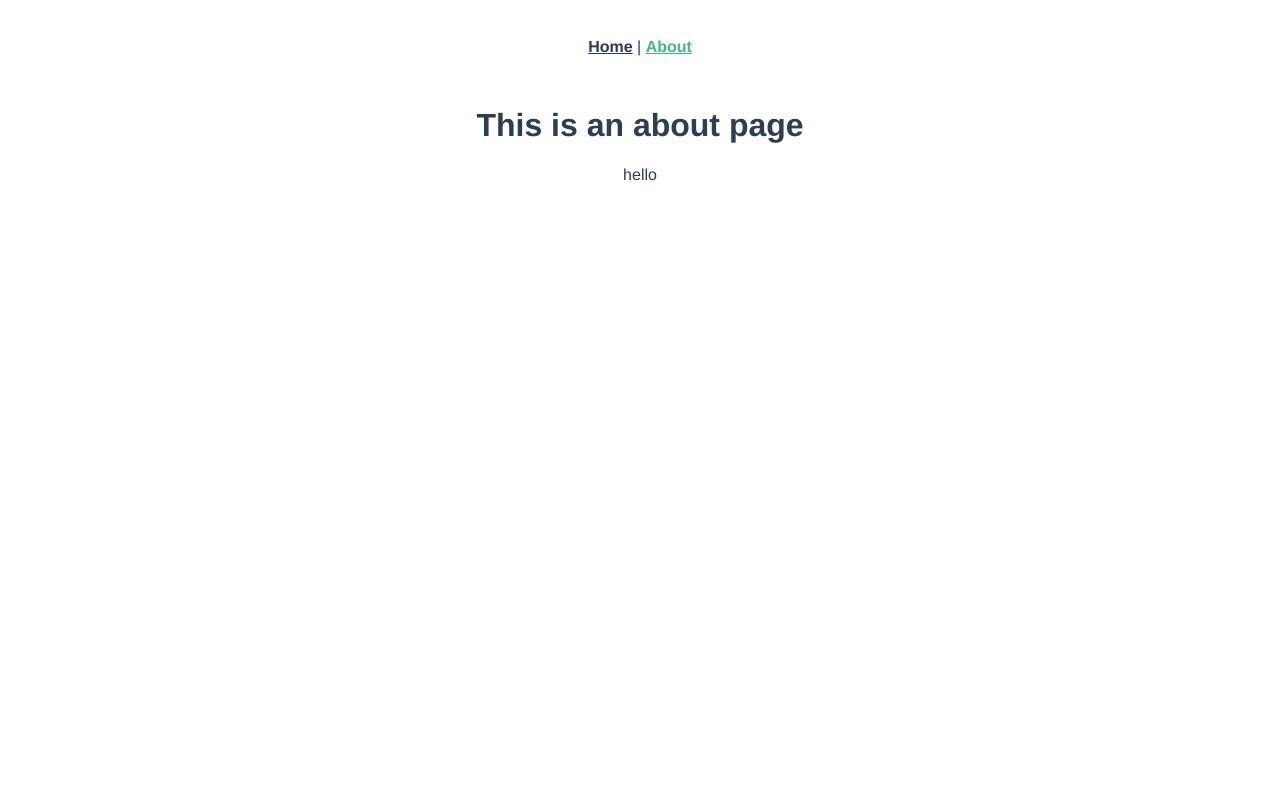
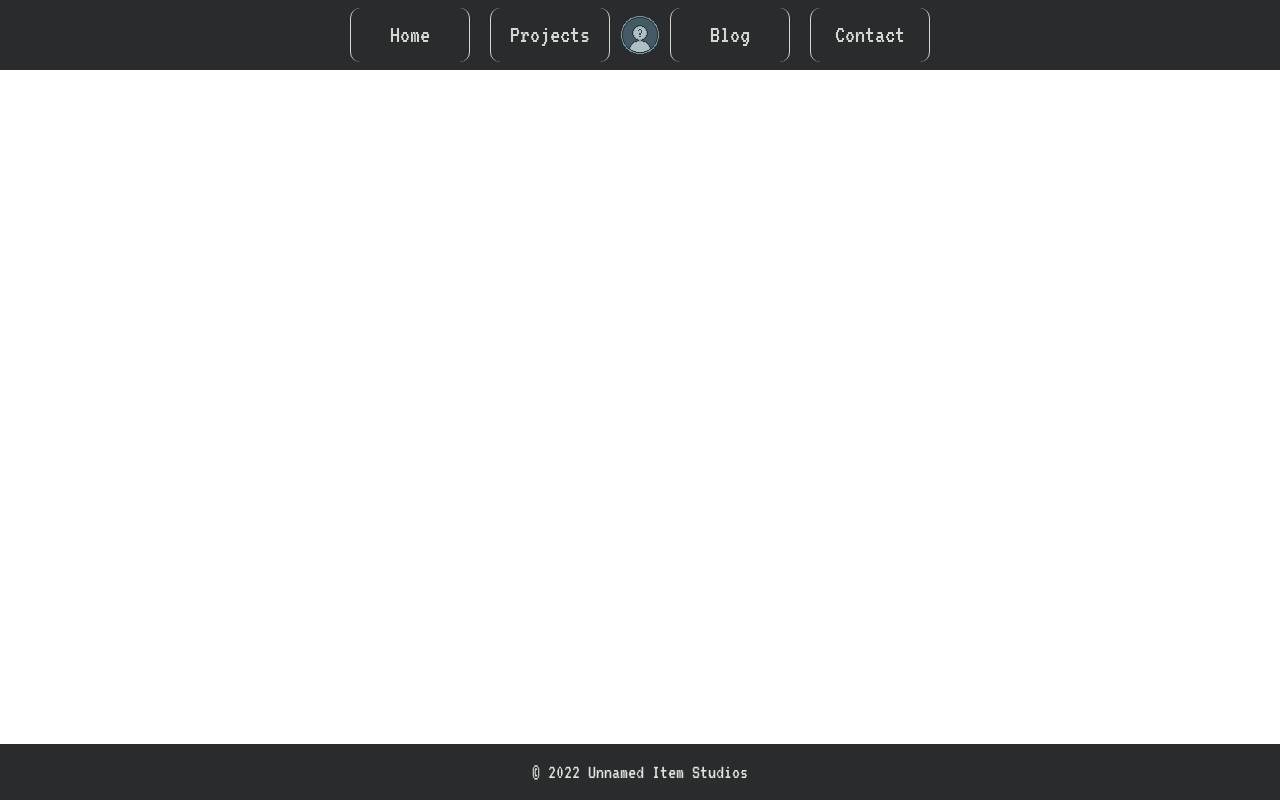
Before and after one commit to unnamedItem/unnameditem_studios, a Vue app: page /about in a window 1280 px wide. Built offline with nearby package versions, Linux system fonts and the light colour scheme.

Commit message:
first commit

```diff
--- a/package.json
+++ b/package.json
@@ -10,10 +10,12 @@
     "start": "node server.js"
   },
   "dependencies": {
+    "bootstrap": "^5.1.3",
+    "bootstrap-vue": "^2.21.2",
     "core-js": "^3.6.5",
     "express": "^4.17.2",
     "serve-static": "^1.14.2",
-    "vue": "^2.6.11",
+    "vue": "^2.6.14",
     "vue-i18n": "^8.26.3",
     "vue-router": "^3.2.0",
     "vuex": "^3.4.0"
--- a/src/App.vue
+++ b/src/App.vue
@@ -1,32 +1,43 @@
 <template>
   <div id="app">
-    <div id="nav">
-      <router-link to="/">Home</router-link> |
-      <router-link to="/about">About</router-link>
-    </div>
-    <router-view/>
+    <Navbar id="nav"/>
+    <router-view id="main-content"/>
+    <Footer id="footer"/>
   </div>
 </template>
 
+
+<script>
+import Navbar from './components/TheNavbar.vue'
+import Footer from './components/TheFooter.vue'
+
+export default {
+  components: {
+    Navbar,
+    Footer
+  }
+}
+</script>
+
+
 <style lang="scss">
+@import url('https://fonts.googleapis.com/css2?family=VT323&display=swap');
+
 #app {
-  font-family: Avenir, Helvetica, Arial, sans-serif;
+  font-family: 'VT323', monospace;
   -webkit-font-smoothing: antialiased;
   -moz-osx-font-smoothing: grayscale;
-  text-align: center;
-  color: #2c3e50;
+  min-height: 100vh;
 }
 
-#nav {
-  padding: 30px;
+#main-content {
+  padding-top: 25px;
+  padding-bottom: 80px;
+}
 
-  a {
-    font-weight: bold;
-    color: #2c3e50;
-
-    &.router-link-exact-active {
-      color: #42b983;
-    }
-  }
+#footer {
+  position: absolute;
+  bottom: 0;
+  width: 100%;
 }
 </style>
--- /dev/null
+++ b/src/app.scss
@@ -0,0 +1,42 @@
+// Custom Colors
+$color-primary:       #0275d8;
+$color-success:       #5cb85c;
+$color-info:          #5bc0de;
+$color-warning:       #f0ad4e;
+$color-danger:        #d9534f;
+$color-dark:          #292b2c;
+$color-light:         #f7f7f7;
+$color-secondary:     #798289;
+
+// Main Colors
+$green-1:             #D9ED92;
+$green-2:             #B0DA97;
+$green-3:             #87C79B;
+$gray-1:              #51686D;
+$gray-2:              #383E46;
+$dark-1:              #1E141E;
+$white-1:             #D2D7D2;
+$white-2:             #E0E4E0;
+
+
+// Custom Theme
+$theme-colors: (
+    "primary":              $color-primary,
+    "success":              $color-success,
+    "info":                 $color-info,
+    "warning":              $color-warning,
+    "danger":               $color-danger,
+    "dark":                 $color-dark,
+    "light":                $color-light,
+    "secondary":            $color-secondary,
+    "green-1":              $green-1,
+    "green-2":              $green-2,
+    "green-3":              $green-3,
+    "gray-1":               $gray-1,
+    "gray-2":               $gray-2,
+    "dark-1":               $dark-1,
+    "white-1":              $white-1,
+    "white-2":              $white-2
+);
+
+@import 'node_modules/bootstrap/scss/bootstrap'
--- /dev/null
+++ b/src/components/TheFooter.vue
@@ -0,0 +1,25 @@
+<template>
+    <b-navbar variant="dark" class="px-lg-5 px-3 d-flex justify-content-center">
+        <b-nav>
+            <b-navbar-brand>© 2022 Unnamed Item Studios</b-navbar-brand>
+        </b-nav>
+    </b-navbar>
+</template>
+
+
+<script>
+export default {
+    name: 'TheFooter'
+}
+</script>
+
+
+<style lang="scss">
+#footer {
+    .navbar-brand {
+        color: var(--bs-white-2);
+        text-align: center;
+        margin: auto;
+    }
+}
+</style>
--- /dev/null
+++ b/src/components/TheNavbar.vue
@@ -0,0 +1,42 @@
+<template>
+    <b-navbar variant="dark" class="d-flex justify-content-center" sticky>
+        <b-nav>
+            <b-nav-item class="border-right border-left">Home</b-nav-item>
+            <b-nav-item class="border-right">Projects</b-nav-item>
+            <b-navbar-brand style="margin: auto">
+                <img src="@/assets/unnameditem_token.png" width="40" height="40">
+            </b-navbar-brand>
+            <b-nav-item class="border-left">Blog</b-nav-item>
+            <b-nav-item class="border-right border-left">Contact</b-nav-item>
+        </b-nav>
+    </b-navbar>
+</template>
+
+
+<script>
+export default {
+    name: 'nav-bar'
+}
+</script>
+
+
+<style lang="scss">
+#nav {
+    a {
+        color: var(--bs-white-1);
+    }
+
+    .nav-item {
+        min-width: 120px;
+        text-align: center;
+        font-size: 25px;
+
+        border-right: 1px solid var(--bs-white-1);
+        border-left: 1px solid var(--bs-white-1);
+        border-radius: 10px;
+
+        margin-left: 10px;
+        margin-right: 10px;
+    }
+}
+</style>
--- a/src/router/index.js
+++ b/src/router/index.js
@@ -10,14 +10,6 @@ const routes = [
     name: 'Home',
     component: Home
   },
-  {
-    path: '/about',
-    name: 'About',
-    // route level code-splitting
-    // this generates a separate chunk (about.[hash].js) for this route
-    // which is lazy-loaded when the route is visited.
-    component: () => import(/* webpackChunkName: "about" */ '../views/About.vue')
-  }
 ]
 
 const router = new VueRouter({
--- a/src/views/Home.vue
+++ b/src/views/Home.vue
@@ -1,18 +1,44 @@
 <template>
   <div class="home">
-    <img alt="Vue logo" src="../assets/logo.png">
-    <HelloWorld msg="Welcome to Your Vue.js App"/>
+    <div class="main-logo d-flex justify-content-center">
+      <span>Unnamed <img src="@/assets/unnameditem_token_lg.png" width="100" height="100"> Studios</span>
+    </div>
+
+    <div class="card">
+      Lorem ipsum dolor sit amet consectetur adipisicing elit. Deleniti harum doloremque mollitia fuga, autem ab modi odit, reiciendis amet laudantium voluptatum atque cum. Eos dolorum suscipit libero qui provident dolore et laborum obcaecati vel hic ab autem ipsa sunt, accusantium sed maxime pariatur quidem doloremque dolores reiciendis dolor. Soluta culpa sapiente, commodi ducimus libero dolor officia illum ipsa omnis laudantium aut ea reprehenderit delectus cupiditate saepe temporibus quisquam deserunt quasi! Voluptatibus possimus voluptatum modi eius distinctio, saepe, asperiores, quas qui corporis explicabo optio ipsa. Ut ad facere ab est, asperiores, natus provident cumque porro tenetur quos culpa nobis a tempora.
+    </div>
   </div>
 </template>
 
+
 <script>
-// @ is an alias to /src
-import HelloWorld from '@/components/HelloWorld.vue'
-
 export default {
   name: 'Home',
-  components: {
-    HelloWorld
-  }
 }
 </script>
+
+
+<style lang="scss">
+.main-logo {
+  font-size: 50px;
+  color: var(--bs-gray-2);
+  background-color: var(--bs-white-2);
+  border: 1px solid var(--bs-white-1);
+  padding: 20px;
+  width: 80%;
+  margin: auto;
+  border-radius: 10px;
+}
+
+.card {
+  font-size: 20px;
+  color: var(--bs-gray-2);
+  background-color: var(--bs-white-2) !important;
+  border: 1px solid var(--bs-white-1);
+  padding: 20px;
+  width: 80%;
+  margin: auto;
+  border-radius: 10px !important;
+  margin-top: 10px;
+}
+</style>
```
Also changed, not shown: src/main.js (+8 -0 lines), 1 other file (tests, documents, lock files or other folders).
